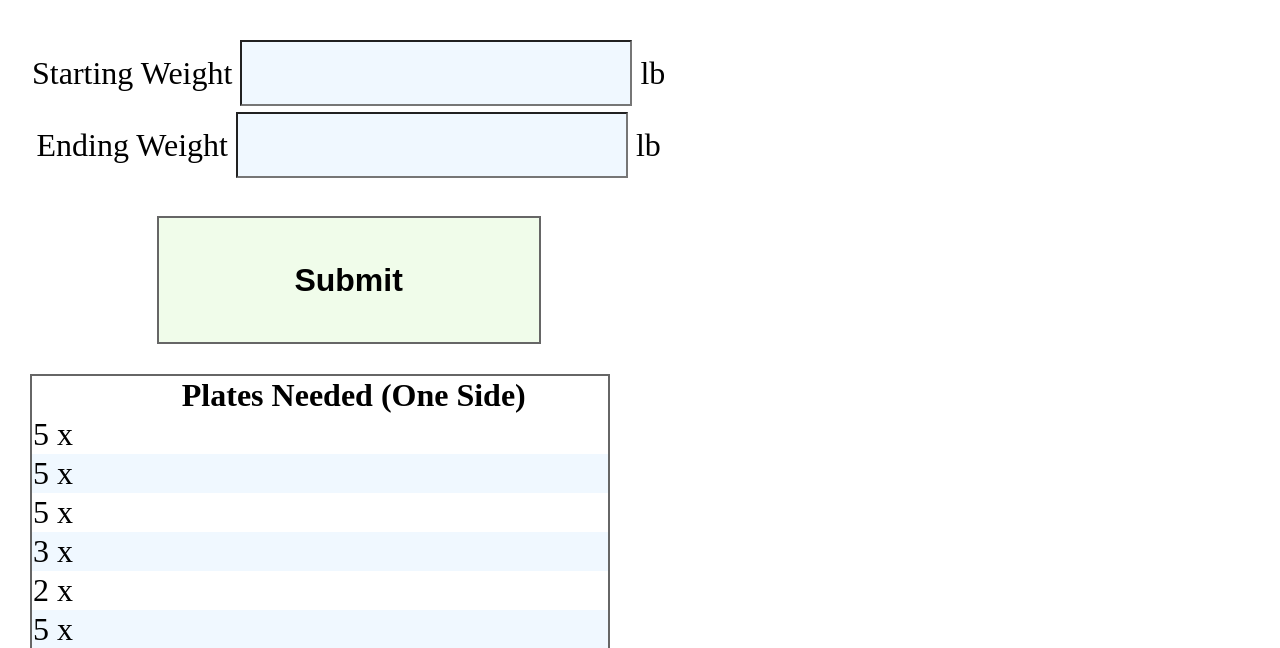
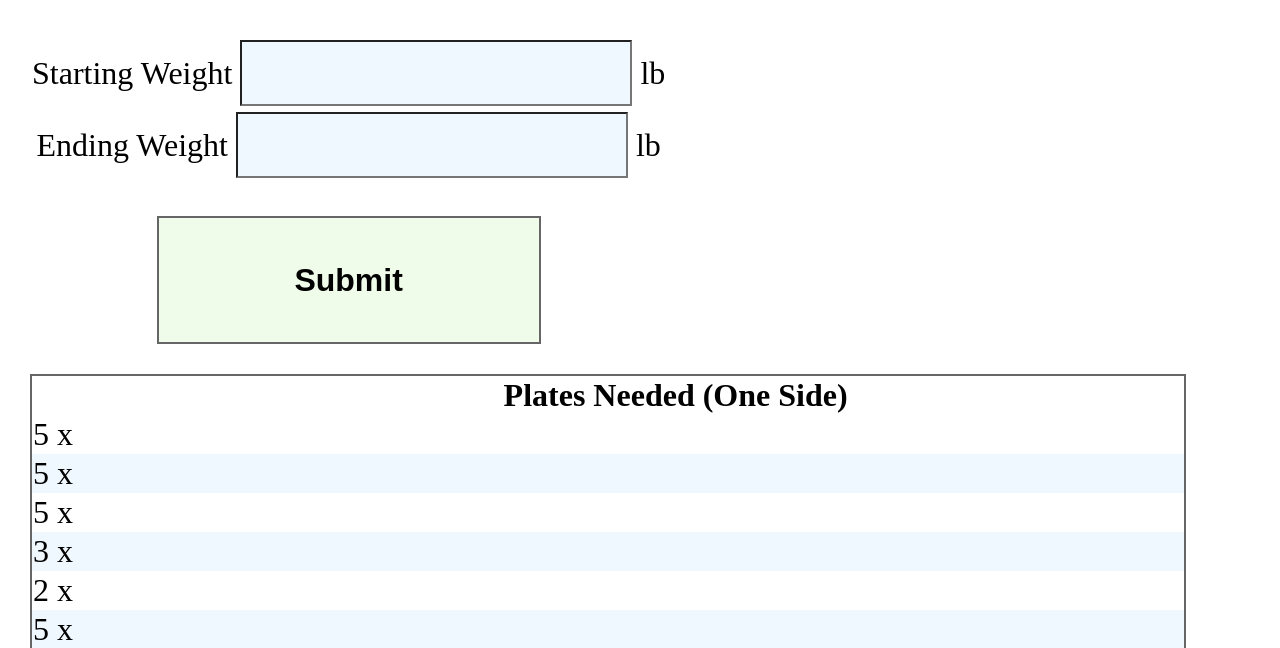
Before and after one commit to devashrlucas/warmup-calculator, a website: page index.html in a window 1280 px wide. Shown: the part 152-800 px from the top of the page. Drawn offline with Linux system fonts and the light colour scheme.

Commit message:
Adjusted styling.

```diff
--- a/css/style.css
+++ b/css/style.css
@@ -20,7 +20,7 @@ input[type=text] {
 table {
     border-collapse: collapse;
     outline: solid #666 2px;
-    width: 45vw;
+    width: 90vw;
 }
 
 .inputs {
```
